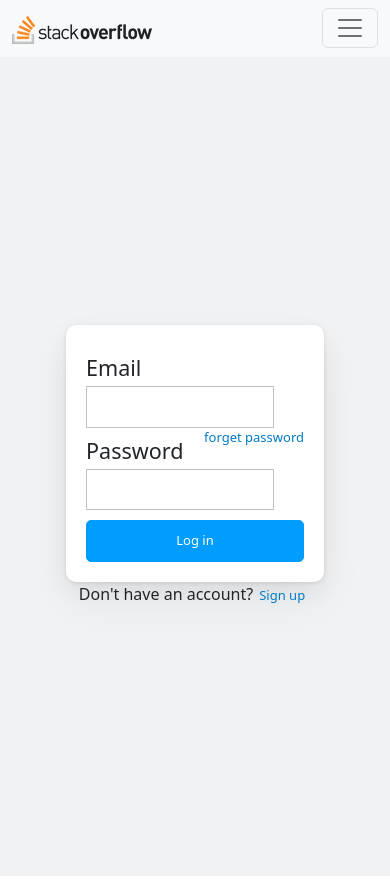
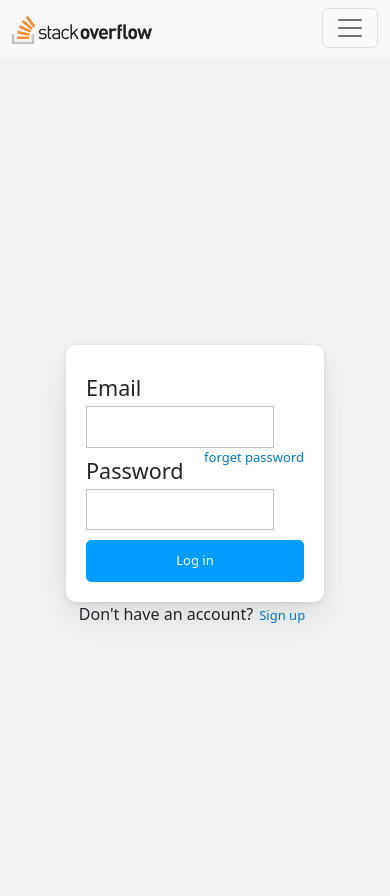
Before and after one commit to vicky9168/Stack-Overflow-Clone, a React (Create React App) app in the folder client/: page /Auth in a window 390 px wide. Built offline with nearby package versions, Linux system fonts and the light colour scheme; no server answers.

Commit message:
Responsive

```diff
--- a/client/src/pages/Auth/Auth.css
+++ b/client/src/pages/Auth/Auth.css
@@ -74,3 +74,9 @@ box-shadow: 0 10px 25px rgb(0 0 0 / 5%),
     font-size: 13px;
     cursor: pointer;
 }
+@media(max-width:700px){
+    .auth-section{
+   display: grid;
+   margin-top: 20px;
+    }
+}
```
Also changed, not shown: client/src/components/Navbar/Navbar.css (+2 -7 lines), 10 other files (tests, documents, lock files or other folders).
